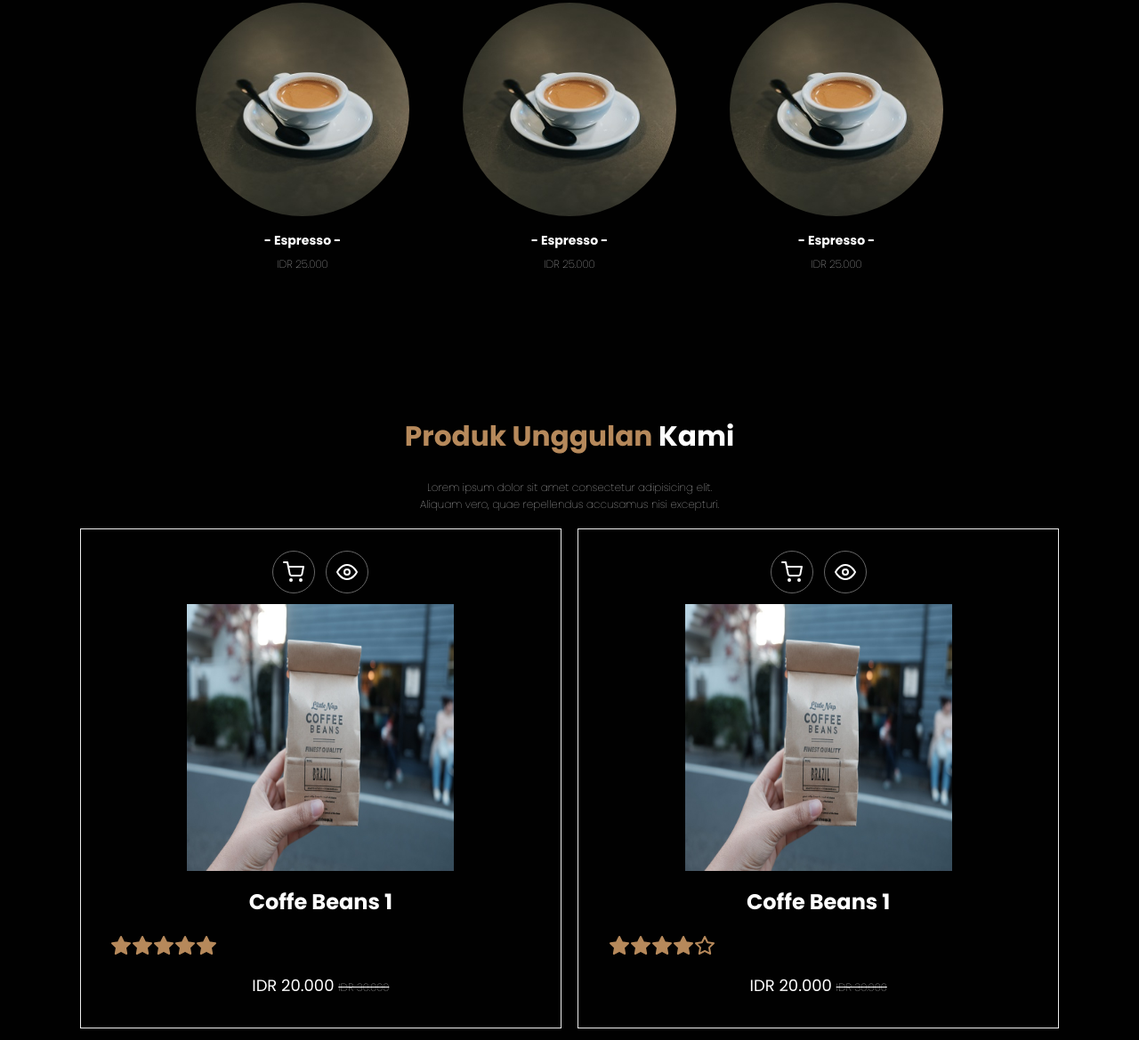
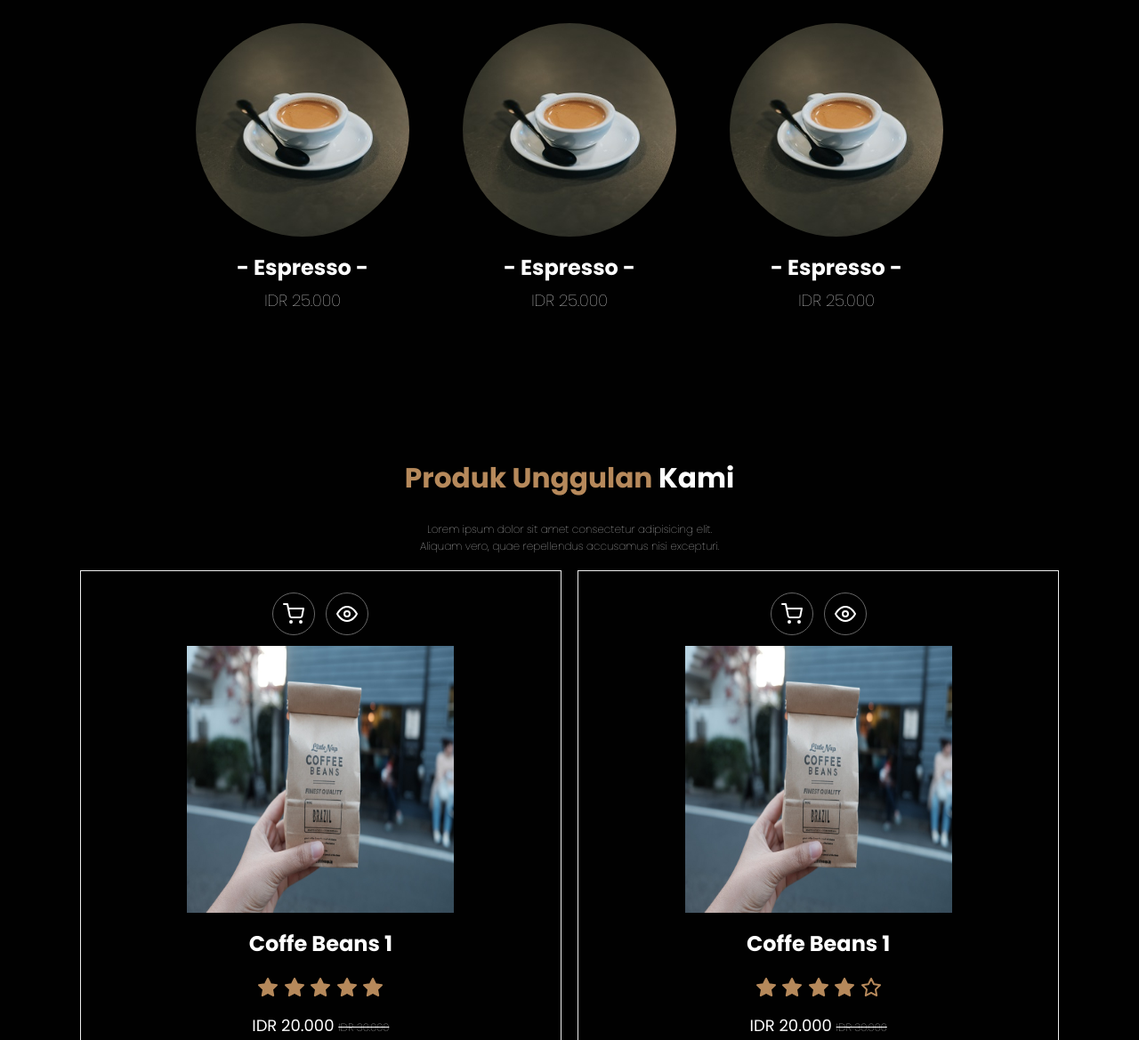
Before and after one commit to bayu275/kopi-kenangan-senja, a plain HTML site: page index.html in a window 1280 px wide. Shown: the part 1998-3167 px from the top of the page at 89% size. Drawn offline with nearby package versions, Linux system fonts and the light colour scheme.

Commit message:
update price

```diff
--- a/css/style.css
+++ b/css/style.css
@@ -327,6 +327,11 @@ body {
 
 .menu .row .menu-card .menu-card-title {
     margin: 1rem auto 0.5rem;
+    font-size: 2rem;
+}
+
+.menu .row .menu-card .menu-card-price {
+    font-size: 1.5rem;
 }
 /* Menu Section End */
 
@@ -392,7 +397,7 @@ body {
     font-size: 1.5rem;
 }
 
-.products .product-price span {
+.products .product-price span, .product-content .product-price span {
     text-decoration: line-through;
     font-weight: lighter;
     font-size: 1rem;
@@ -490,62 +495,6 @@ footer .credit a {
 
 /* Modal Boxs */
 /* Item Detail Start */
-/* .modal {
-    display: flex;
-    position: fixed;
-    top: 0;
-    left: 0;
-    z-index: 100;
-    width: 100%;
-    height: 100%;
-    overflow: auto;
-    background-color: rgba(0, 0, 0, 0.6);
-}
-
-.modal .modal-container {
-    position: relative;
-    background-color: #fefefe;
-    color: var(--bg);
-    margin: 15% auto;
-    padding: 1.2rem;
-    border: 1px solid #666;
-    width: 80%;
-}
-
-.modal .modal-close {
-    position: absolute;
-    right: 1rem;
-}
-
-.modal .modal-content {
-    display: flex;
-    flex-wrap: nowrap;
-}
-
-.modal-content img {
-    height: 20rem;
-    margin-right: 2rem;
-    margin-bottom: 2rem;
-}
-
-.modal-content p {
-    font-size: 1.2rem;
-    line-height: 1.6rem;
-    margin-top: 1.2rem;
-}
-
-.modal-content a {
-    display: flex;
-    gap: 1rem;
-    background-color: var(--primary);
-    color: #fff;
-    width: 12rem;
-    margin-top: 1rem;
-    padding: 1rem 1.2rem;
-    justify-content: center;
-    align-items: center;
-} */
-
 .modal {
     display: none;
     position: fixed;
@@ -620,11 +569,6 @@ footer .credit a {
 }
 
 .product-content p {
-    margin-bottom: 10px;
-}
-
-.product-stars {
-    display: flex;
     margin-bottom: 10px;
 }
 
```
